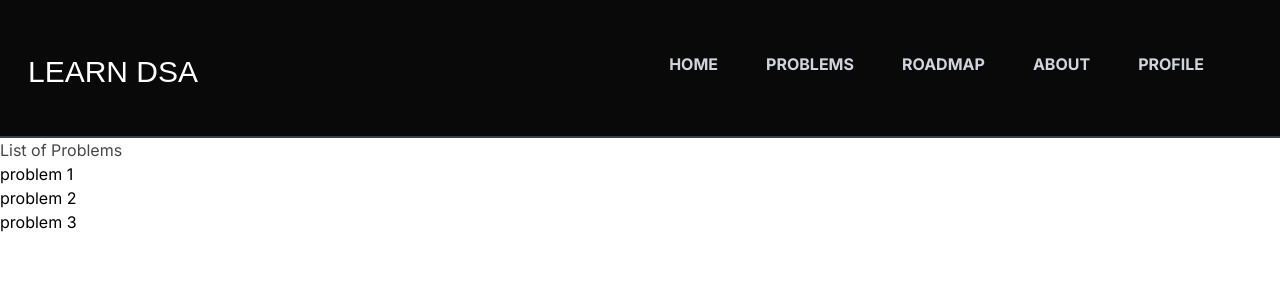
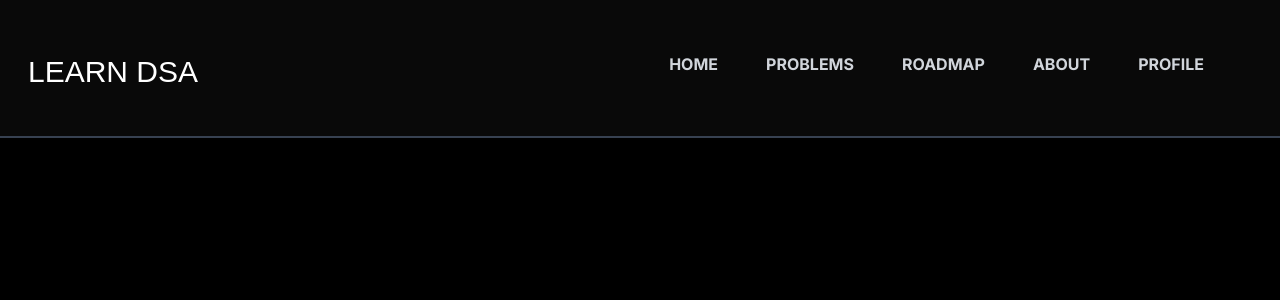
Before and after one commit to ChicIceCream/DSA-Project-collab, a Next.js app: page /problem in a window 1280 px wide. Shown: the top 300 px of the page. Built offline with nearby package versions, Linux system fonts and the light colour scheme; a web font is replaced by a local one.

Commit message:
problem page

```diff
--- a/app/problem/page.tsx
+++ b/app/problem/page.tsx
@@ -4,13 +4,29 @@ import Navbar from '../components/Navbar'
 
 const page = () => {
   return (
-    <div>
+    <main className='bg-black w-full min-h-[100vh]'>
       <Navbar/>
-      <h1>List of Problems</h1>
-      <p><Link href="problem/1">problem 1</Link></p>
-      <p>problem 2</p>
-      <p>problem 3</p>
-    </div>
+      <div>
+        <div>
+          <button>Difficulty</button>
+        </div>
+
+        <div>
+          <ul>
+            <li>Problem 1</li>
+            <li>Problem 2</li>
+            <li>Problem 3</li>
+            <li>Problem 4</li>
+            <li>Problem 5</li>
+            <li>Problem 6</li>
+            <li>Problem 7</li>
+            <li>Problem 8</li>
+            <li>Problem 9</li>
+            <li>Problem 10</li>
+          </ul>
+        </div>
+      </div>
+    </main>
 
   )
 }
```
